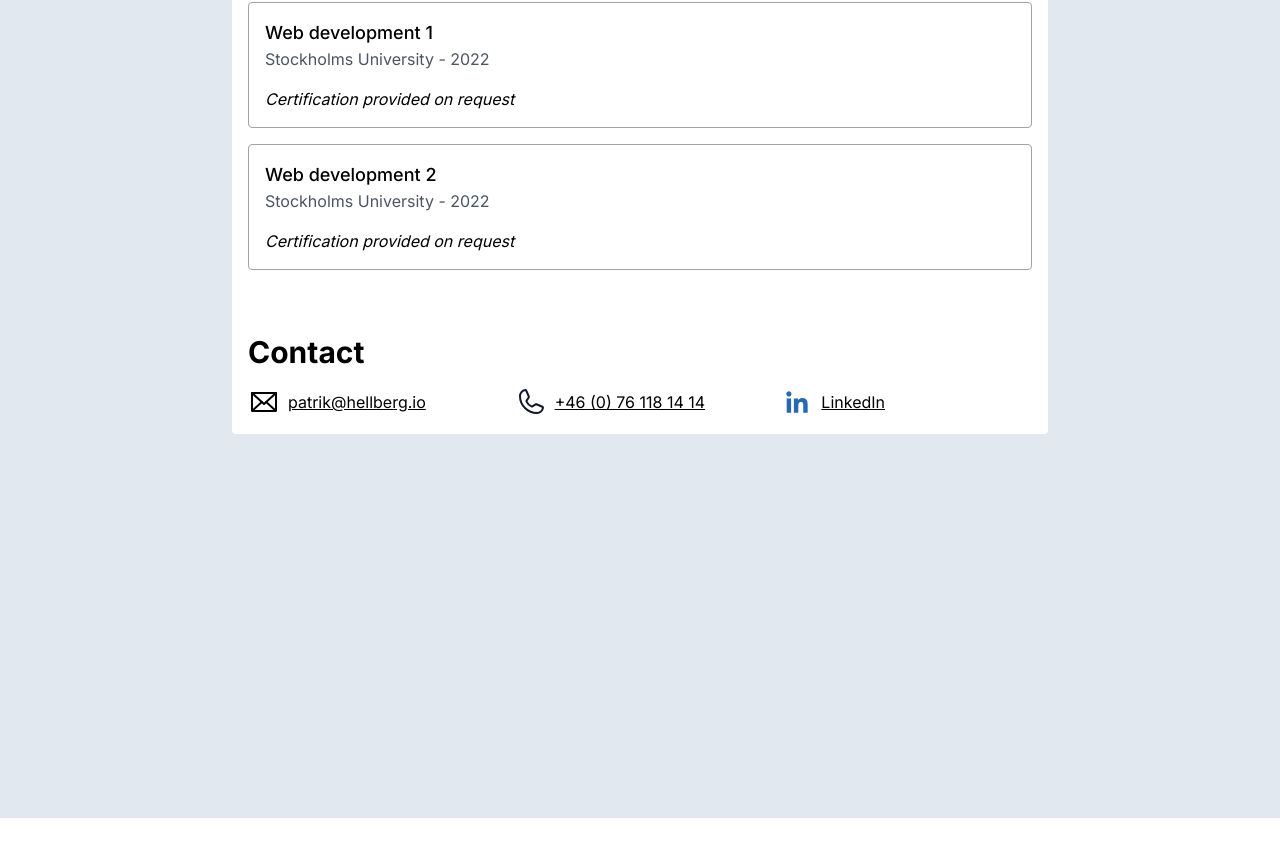
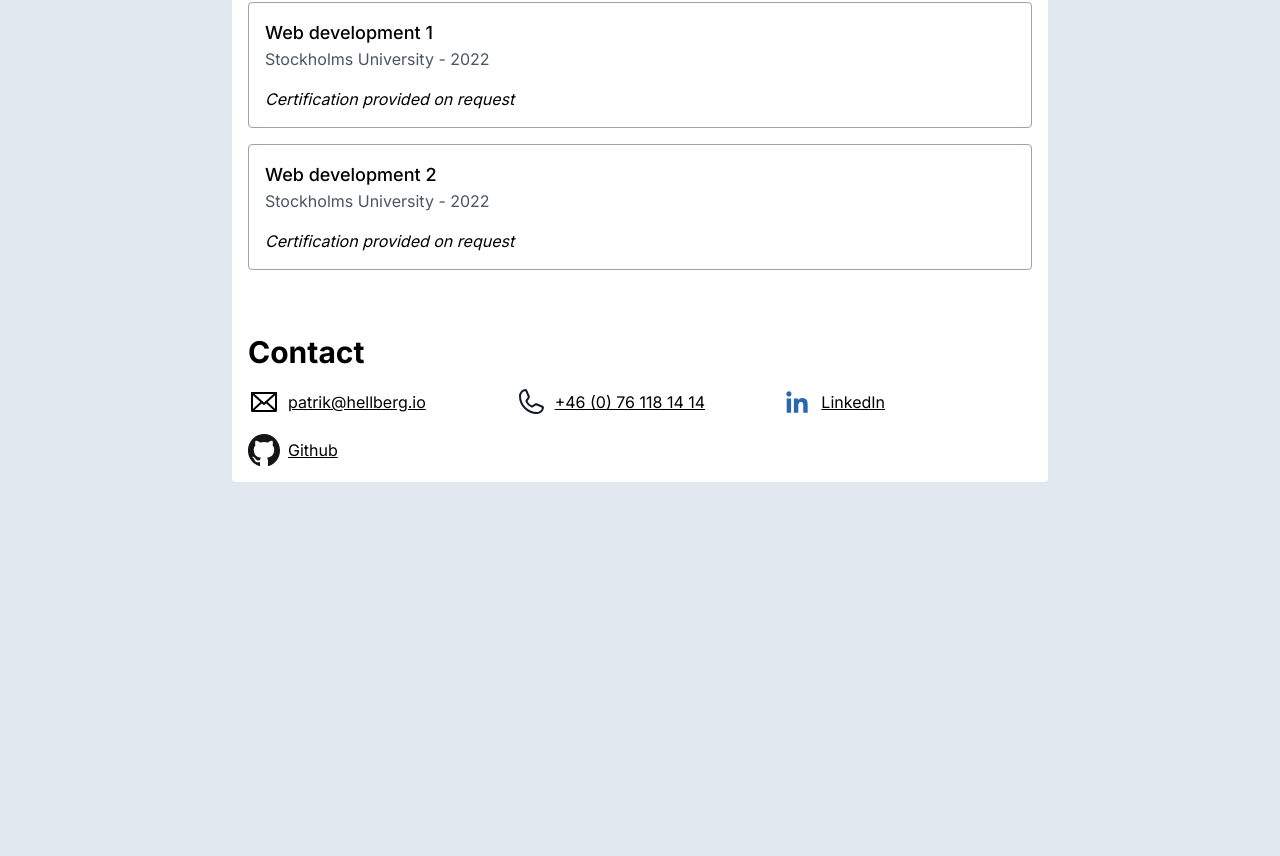
Before and after one commit to patrikhellberg/hellberg.io, a Next.js app: page / in a window 1280 px wide. Shown: the part 1440-2296 px from the top of the page. Before the commit the page ends 2258 px from the top, so only its background shows below. Built offline with nearby package versions, Linux system fonts and the light colour scheme.

Commit message:
add github link

```diff
--- a/src/components/ContactSection.tsx
+++ b/src/components/ContactSection.tsx
@@ -25,11 +25,11 @@ export const contactItems: ContactItem[] = [
     text: 'LinkedIn',
     icon: 'linkedin',
   },
-  // {
-  //   link: 'https://github.com/bucketmedia',
-  //   text: 'Github',
-  //   icon: 'github',
-  // },
+  {
+    link: 'https://github.com/patrikhellberg',
+    text: 'Github',
+    icon: 'github',
+  },
 ]
 
 const ContactSection = () => {
```
